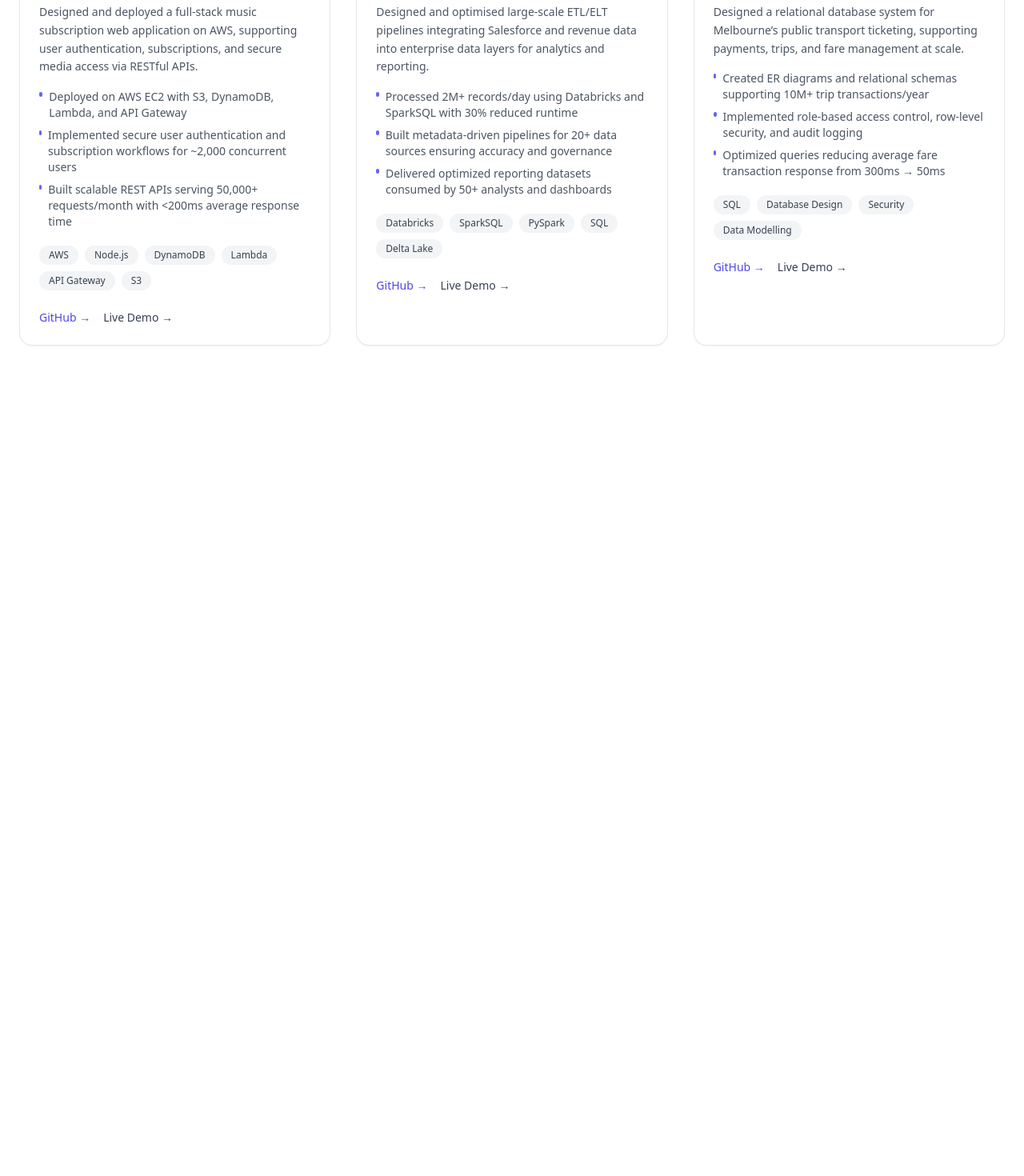
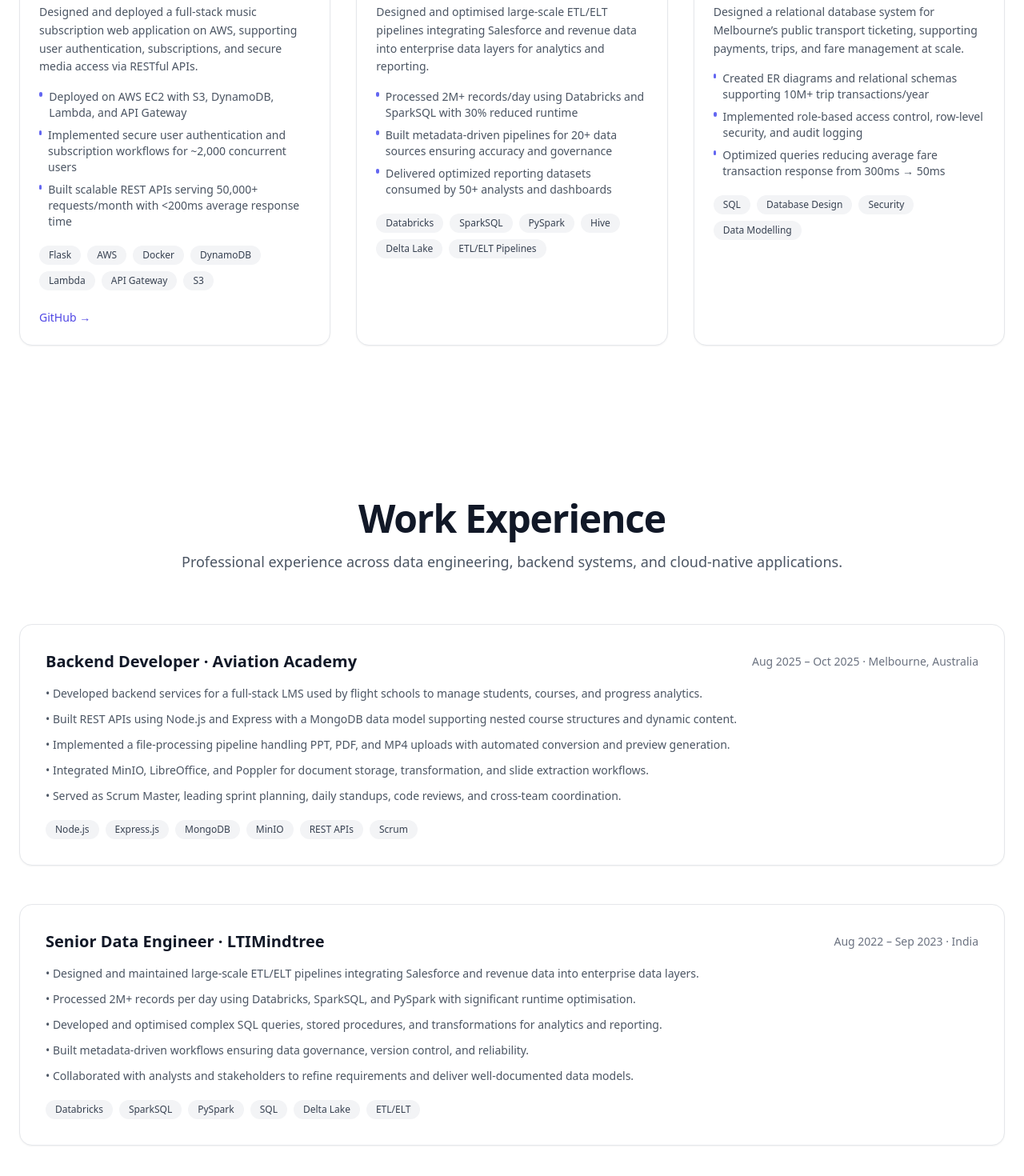
Before and after one commit to Anisha18/anisha-portfolio, a React (Vite) app: page / in a window 1280 px wide. Shown: the part 1604-3074 px from the top of the page at 80% size. Before the commit the page ends 2132 px from the top, so only its background shows below. Built offline with nearby package versions, Linux system fonts and the light colour scheme.

Commit message:
Added professional work experience section

```diff
--- a/src/App.tsx
+++ b/src/App.tsx
@@ -2,6 +2,7 @@ import { useEffect, useState } from "react";
 import Navbar from "./components/Navbar.tsx";
 import Hero from "./components/Hero.tsx";
 import Projects from "./components/Projects.tsx";
+import Experience from "./components/Experience.tsx";
 
 function App() {
   const [theme, setTheme] = useState<"light" | "dark">("dark");
@@ -31,6 +32,7 @@ function App() {
       <Navbar theme={theme} toggleTheme={toggleTheme} />
       <Hero />
       <Projects />
+      <Experience />
     </div>
   );
 }
--- /dev/null
+++ b/src/components/Experience.tsx
@@ -0,0 +1,128 @@
+export default function Experience() {
+  return (
+    <section
+      id="experience"
+      className="relative mx-auto max-w-7xl px-6 py-24"
+    >
+      {/* Section heading */}
+      <div className="mb-16 text-center">
+        <h2 className="text-4xl font-bold tracking-tight md:text-5xl">
+          Work Experience
+        </h2>
+        <p className="mt-4 text-lg text-gray-600 dark:text-gray-400">
+          Professional experience across data engineering, backend systems,
+          and cloud-native applications.
+        </p>
+      </div>
+
+      <div className="space-y-12">
+        {/* Aviation Academy */}
+        <div className="rounded-2xl border border-gray-200 bg-white p-8 shadow-sm dark:border-gray-800 dark:bg-gray-900">
+          <div className="flex flex-col gap-2 sm:flex-row sm:items-center sm:justify-between">
+            <h3 className="text-xl font-semibold">
+              Backend Developer · Aviation Academy
+            </h3>
+            <span className="text-sm text-gray-500 dark:text-gray-400">
+              Aug 2025 – Oct 2025 · Melbourne, Australia
+            </span>
+          </div>
+
+          <ul className="mt-4 space-y-3 text-sm text-gray-600 dark:text-gray-400">
+            <li>
+              • Developed backend services for a full-stack LMS used by flight
+              schools to manage students, courses, and progress analytics.
+            </li>
+            <li>
+              • Built REST APIs using Node.js and Express with a MongoDB data
+              model supporting nested course structures and dynamic content.
+            </li>
+            <li>
+              • Implemented a file-processing pipeline handling PPT, PDF, and
+              MP4 uploads with automated conversion and preview generation.
+            </li>
+            <li>
+              • Integrated MinIO, LibreOffice, and Poppler for document storage,
+              transformation, and slide extraction workflows.
+            </li>
+            <li>
+              • Served as Scrum Master, leading sprint planning, daily standups,
+              code reviews, and cross-team coordination.
+            </li>
+          </ul>
+
+          <div className="mt-5 flex flex-wrap gap-2">
+            {[
+              "Node.js",
+              "Express.js",
+              "MongoDB",
+              "MinIO",
+              "REST APIs",
+              "Scrum",
+            ].map((tech) => (
+              <span
+                key={tech}
+                className="rounded-full bg-gray-100 px-3 py-1 text-xs font-medium text-gray-700 dark:bg-gray-800 dark:text-gray-300"
+              >
+                {tech}
+              </span>
+            ))}
+          </div>
+        </div>
+
+        {/* LTIMindtree */}
+        <div className="rounded-2xl border border-gray-200 bg-white p-8 shadow-sm dark:border-gray-800 dark:bg-gray-900">
+          <div className="flex flex-col gap-2 sm:flex-row sm:items-center sm:justify-between">
+            <h3 className="text-xl font-semibold">
+              Senior Data Engineer · LTIMindtree
+            </h3>
+            <span className="text-sm text-gray-500 dark:text-gray-400">
+              Aug 2022 – Sep 2023 · India
+            </span>
+          </div>
+
+          <ul className="mt-4 space-y-3 text-sm text-gray-600 dark:text-gray-400">
+            <li>
+              • Designed and maintained large-scale ETL/ELT pipelines
+              integrating Salesforce and revenue data into enterprise data
+              layers.
+            </li>
+            <li>
+              • Processed 2M+ records per day using Databricks, SparkSQL, and
+              PySpark with significant runtime optimisation.
+            </li>
+            <li>
+              • Developed and optimised complex SQL queries, stored procedures,
+              and transformations for analytics and reporting.
+            </li>
+            <li>
+              • Built metadata-driven workflows ensuring data governance,
+              version control, and reliability.
+            </li>
+            <li>
+              • Collaborated with analysts and stakeholders to refine
+              requirements and deliver well-documented data models.
+            </li>
+          </ul>
+
+          <div className="mt-5 flex flex-wrap gap-2">
+            {[
+              "Databricks",
+              "SparkSQL",
+              "PySpark",
+              "SQL",
+              "Delta Lake",
+              "ETL/ELT",
+            ].map((tech) => (
+              <span
+                key={tech}
+                className="rounded-full bg-gray-100 px-3 py-1 text-xs font-medium text-gray-700 dark:bg-gray-800 dark:text-gray-300"
+              >
+                {tech}
+              </span>
+            ))}
+          </div>
+        </div>
+      </div>
+    </section>
+  );
+}
--- a/src/components/Projects.tsx
+++ b/src/components/Projects.tsx
@@ -8,12 +8,11 @@ const projects = [
       "Implemented secure user authentication and subscription workflows for ~2,000 concurrent users",
       "Built scalable REST APIs serving 50,000+ requests/month with <200ms average response time",
     ],
-    tech: ["AWS", "Node.js", "DynamoDB", "Lambda", "API Gateway", "S3"],
-    github: "https://github.com/Anisha18",
-    live: "#",
+    tech: ["Flask", "AWS", "Docker", "DynamoDB", "Lambda", "API Gateway", "S3"],
+    github: "https://github.com/Anisha18/CloudApp",
   },
   {
-    title: "Aviation Academy LMS – Backend & File Processing System",
+    title: "Aviation Academy LMS – Flight School Dashboard",
     featured: true,
     description:
         "Developed backend services for a Learning Management System used by flight schools to manage students, courses, and progress analytics.",
@@ -23,9 +22,8 @@ const projects = [
         "Enabled document previews using MinIO, LibreOffice, and Poppler",
         "Served as Scrum Master overseeing sprint planning, reviews, and delivery",
     ],
-    tech: ["Node.js", "Express", "MongoDB", "MinIO", "REST APIs"],
-    github: "https://github.com/Anisha18",
-    live: "#",
+    tech: ["Node.js", "Express.js", "React", "MongoDB", "MinIO", "REST APIs", "Jest", "LibreOffice", "Poppler"],
+    github: "https://github.com/Anisha18/Flight-School-Dashboard",
   },
   {
     title: "Enterprise ETL & Analytics Pipelines – Databricks",
@@ -36,9 +34,7 @@ const projects = [
       "Built metadata-driven pipelines for 20+ data sources ensuring accuracy and governance",
       "Delivered optimized reporting datasets consumed by 50+ analysts and dashboards",
     ],
-    tech: ["Databricks", "SparkSQL", "PySpark", "SQL", "Delta Lake"],
-    github: "https://github.com/Anisha18",
-    live: "#",
+    tech: ["Databricks", "SparkSQL", "PySpark", "Hive", "Delta Lake", "ETL/ELT Pipelines"],
   },
   {
     title: "Myki Ticketing System – Database Design & Security",
@@ -50,8 +46,6 @@ const projects = [
       "Optimized queries reducing average fare transaction response from 300ms → 50ms",
     ],
     tech: ["SQL", "Database Design", "Security", "Data Modelling"],
-    github: "https://github.com/Anisha18",
-    live: "#",
   },
 ];
 
@@ -123,13 +117,6 @@ export default function Projects() {
                 >
                 View Code →
                 </a>
-                <a
-                href={featuredProject.live}
-                target="_blank"
-                className="font-medium text-gray-700 hover:text-gray-900 dark:text-gray-300"
-                >
-                Live Demo →
-                </a>
             </div>
             </div>
         </div>
@@ -174,22 +161,17 @@ export default function Projects() {
             </div>
 
             {/* Links */}
+            {project.github && (
             <div className="mt-6 flex items-center gap-4">
-              <a
+                <a
                 href={project.github}
                 target="_blank"
                 className="text-sm font-medium text-indigo-600 transition-colors hover:text-indigo-500 dark:text-indigo-400"
-              >
+                >
                 GitHub →
-              </a>
-              <a
-                href={project.live}
-                target="_blank"
-                className="text-sm font-medium text-gray-700 transition-colors hover:text-gray-900 dark:text-gray-300 dark:hover:text-white"
-              >
-                Live Demo →
-              </a>
+                </a>
             </div>
+            )}
           </div>
         ))}
       </div>
```
